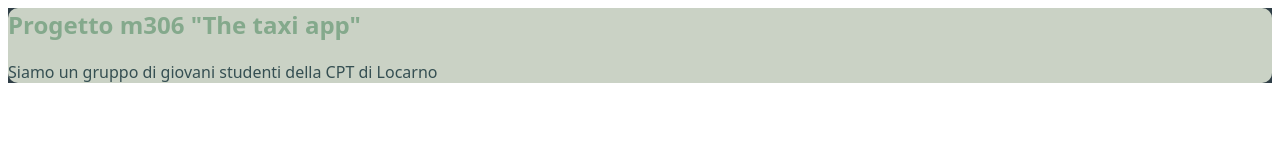
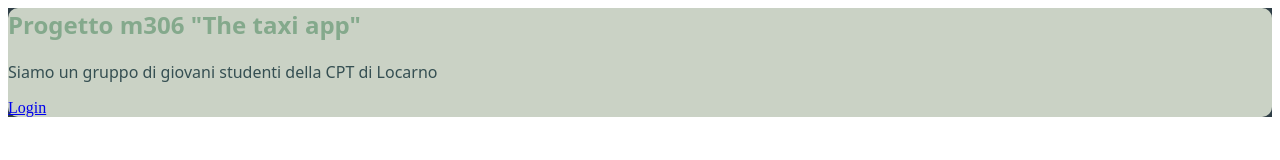
Before and after one commit to giada-pintos/progetto_m306, a plain HTML site: page index.html in a window 1280 px wide. Drawn offline with Linux system fonts and the light colour scheme.

Commit message:
bottone_daniel

```diff
--- a/index.html
+++ b/index.html
@@ -8,7 +8,7 @@
         <div class="block">
             <h1>Progetto m306 "The taxi app"</h1>
             <p>Siamo un gruppo di giovani studenti della CPT di Locarno</p>
-
+            <a href="/pages/authentication/login">Login</a>
         </div>
         </section>
 
```
